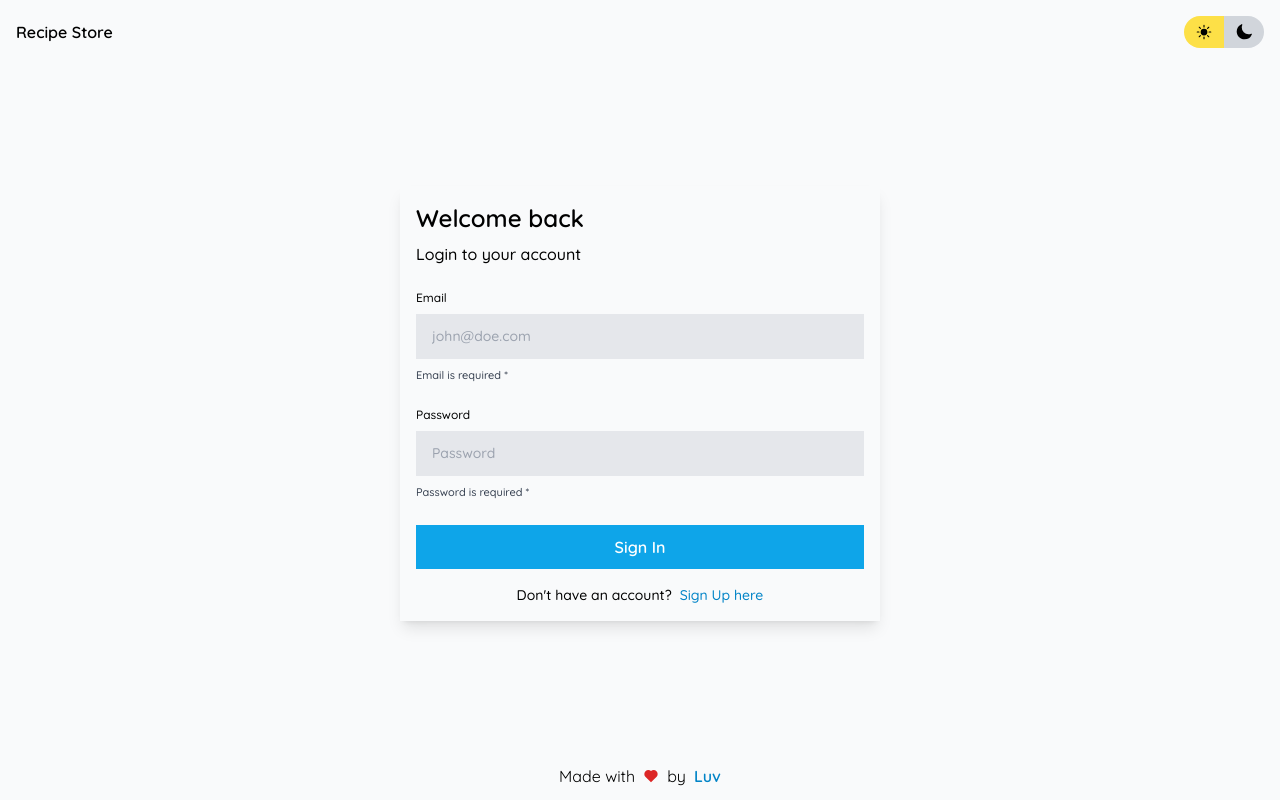
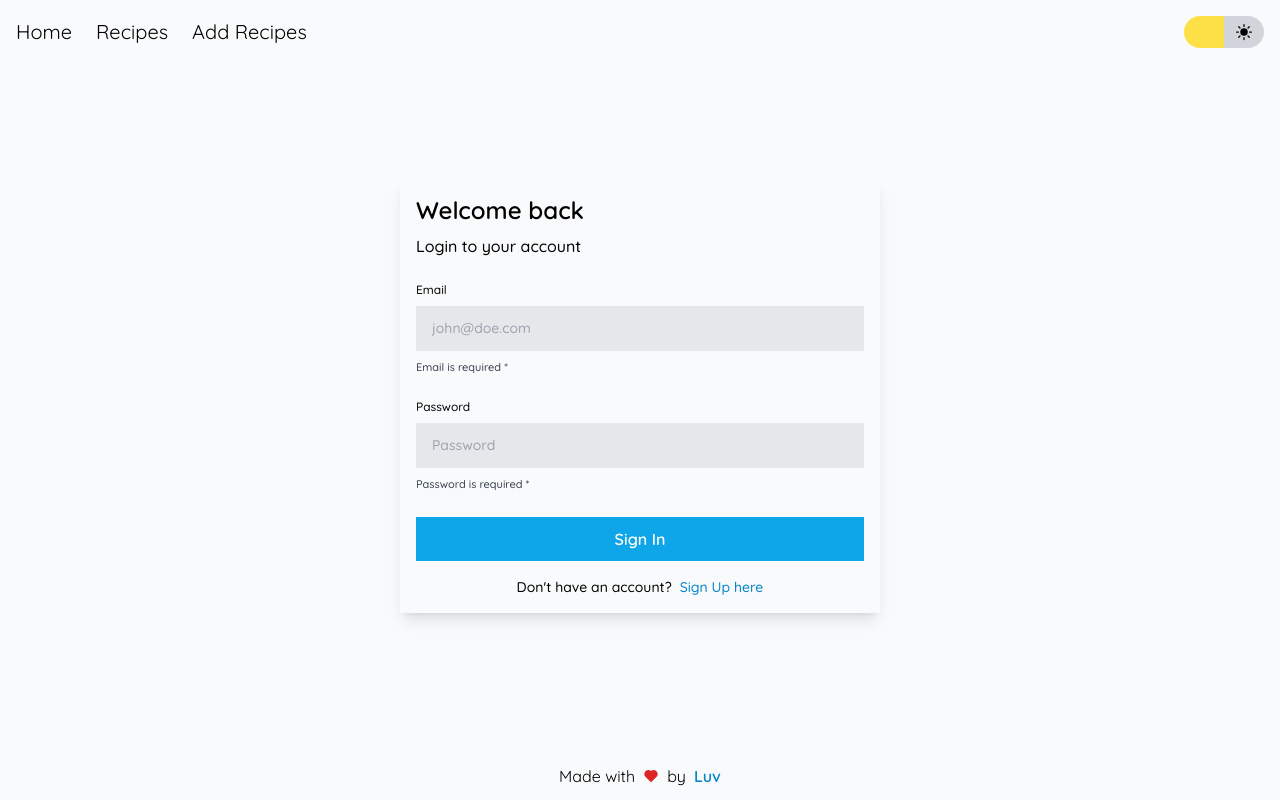
Before and after one commit to pandacover/recipe-store, a Next.js app: page /users/signin in a window 1280 px wide. Built offline with nearby package versions, Linux system fonts and the light colour scheme; no server answers.

Commit message:
updated UI

```diff
--- /dev/null
+++ b/components/UI/active-link/index.tsx
@@ -0,0 +1,21 @@
+import Link from "next/link";
+import { useRouter } from "next/router";
+
+type LinkProps = {
+	children: React.ReactNode;
+	href: string;
+};
+
+export default function ActiveLink({ children, href }: LinkProps) {
+	const Router = useRouter();
+	return (
+		<Link
+			href={href}
+			className={`${
+				Router.asPath === href ? "text-sky-500 dark:text-sky-700" : ""
+			}`}
+		>
+			{children}
+		</Link>
+	);
+}
--- a/components/UI/index.ts
+++ b/components/UI/index.ts
@@ -1,2 +1,3 @@
 export { default as Layout } from "./layout";
 export { default as Spinner } from "./spinner";
+export { default as ActiveLink } from "./active-link";
--- a/components/UI/layout/index.tsx
+++ b/components/UI/layout/index.tsx
@@ -14,8 +14,8 @@ type componentProps = {
 export default function Layout({ children }: componentProps) {
 	return (
 		<SessionProvider>
-			<div className='max-w-[1368px] w-screen min-h-screen mx-auto relative pb-12 flex flex-col dark:bg-black1 dark:text-gray-200'>
-				<header className='basis-[4rem] flex items-center px-4'>
+			<div className='max-w-[1368px] w-screen min-h-screen mx-auto relative flex flex-col pb-16 dark:bg-black1 dark:text-gray-200'>
+				<header className='basis-[4rem] px-4 flex items-center'>
 					<Navbar />
 				</header>
 				<main className='w-full relative flex-auto'>{children}</main>
--- a/components/UI/layout/navbar.tsx
+++ b/components/UI/layout/navbar.tsx
@@ -1,7 +1,7 @@
-import Link from "next/link";
 import { useState, useEffect } from "react";
 import { HiSun, HiMoon } from "react-icons/hi2";
 import { useSessionContext } from "../../../lib/session.context";
+import ActiveLink from "../active-link";
 
 export default function Navbar() {
 	const { session } = useSessionContext();
@@ -10,6 +10,12 @@ export default function Navbar() {
 	const onToggleTheme = (
 		e: React.MouseEvent<HTMLButtonElement, MouseEvent>
 	) => {
+		const themeButton = document.querySelector<HTMLElement>(".theme-button");
+		if (!themeButton) return;
+
+		themeButton.style.animation = "none";
+		setTimeout(() => (themeButton.style.animation = ""), 10);
+
 		setDarkTheme(!darkTheme);
 		document.body.classList.toggle("dark");
 		localStorage.theme = darkTheme ? "light" : "dark";
@@ -24,27 +30,27 @@ export default function Navbar() {
 	}, []);
 	return (
 		<>
-			<div className='flex-1 flex items-center gap-2 font-semibold'>
-				<Link href='/recipes'>
-					{(session && session.user.email?.split("@")[0]) || "Recipe Store"}
-				</Link>
-			</div>
-			<nav className='flex-[2] flex items-center justify-end select-none'>
+			<nav className='flex-[2] h-full flex items-center gap-6 text-[2.5vmin]'>
+				<ActiveLink href='/'>Home</ActiveLink>
+				<ActiveLink href='/recipes'>Recipes</ActiveLink>
+				<ActiveLink href='/recipes/create'>Add Recipes</ActiveLink>
+			</nav>
+			<div className='flex-1 h-full flex items-center justify-end select-none'>
 				<div className='w-20 h-8 relative bg-transparent'>
 					<button
-						className='w-full h-full text-lg flex relative z-20 dark:text-white transition-colors duration-700'
+						className='w-full h-full text-lg flex relative z-10 dark:text-white transition-colors duration-700'
 						onClick={onToggleTheme}
 					>
-						<div className='flex-1 h-full flex items-center justify-center bg-transparent dark:bg-gray-700 rounded-l-2xl transition-all duration-500'>
+						<div className='flex-1 h-full flex items-center justify-center bg-gray-50 dark:bg-gray-700 rounded-l-2xl transition-colors duration-500'>
+							<HiMoon />
+						</div>
+						<div className='text-xl flex-1 h-full w-full flex items-center justify-center bg-gray-300 dark:bg-transparent rounded-r-2xl transition-colors duration-500'>
 							<HiSun />
 						</div>
-						<div className='flex-1 h-full w-full flex items-center justify-center bg-gray-300 dark:bg-transparent rounded-r-2xl transition-all duration-500'>
-							<HiMoon />
-						</div>
 					</button>
-					<div className='w-10 h-8 rounded-l-2xl z-10 bg-yellow-300 absolute top-0 left-0 dark:bg-purple-600 dark:rounded-l-none dark:rounded-r-2xl dark:translate-x-[100%] transition-[translate] translate-colors duration-500' />
+					<div className='w-10 h-8 rounded-l-2xl z-20 absolute top-0 left-0 bg-yellow-300 dark:bg-purple-700 theme-button' />
 				</div>
-			</nav>
+			</div>
 		</>
 	);
 }
--- a/pages/recipes/[id].tsx
+++ b/pages/recipes/[id].tsx
@@ -8,7 +8,7 @@ const RecipePage: NextPage<{ recipe: Recipe }> = ({ recipe }) => {
 			<Head>
 				<title>{`Recipe Store | ${recipe.name}`}</title>
 				<meta name='description' content={recipe.content} />
-				<meta http-equiv='Content-Type' content='text/html;charset=UTF-8' />
+				<meta httpEquiv='Content-Type' content='text/html;charset=UTF-8' />
 			</Head>
 			<div className='text-2xl font-bold text-sky-600 mb-2'>{recipe.name}</div>
 			<div className='flex gap-2 mb-6'>
--- a/pages/recipes/create.tsx
+++ b/pages/recipes/create.tsx
@@ -49,7 +49,7 @@ const CreatePage: NextPage = () => {
 					name='description'
 					content={`Create the recipe for Recipe Store.`}
 				/>
-				<meta http-equiv='Content-Type' content='text/html;charset=UTF-8' />
+				<meta httpEquiv='Content-Type' content='text/html;charset=UTF-8' />
 			</Head>
 			<div className='flex h-11 mb-4 items-center justify-center font-semibold text-2xl'>
 				🍚 Note your recipe down 🍳
--- a/pages/recipes/index.tsx
+++ b/pages/recipes/index.tsx
@@ -5,6 +5,7 @@ import type { NextPage } from "next";
 import { MdOutlineClose } from "react-icons/md";
 import { getRecipes } from "../../lib/supabase";
 import { useSessionContext } from "../../lib/session.context";
+import Image from "next/image";
 
 const RecipesPage: NextPage<{ recipes: Recipe[] }> = ({ recipes }) => {
 	const { session } = useSessionContext();
@@ -32,41 +33,43 @@ const RecipesPage: NextPage<{ recipes: Recipe[] }> = ({ recipes }) => {
 						name='description'
 						content='All the recipes for Recipe Store.'
 					/>
-					<meta http-equiv='Content-Type' content='text/html;charset=UTF-8' />
+					<meta httpEquiv='Content-Type' content='text/html;charset=UTF-8' />
 				</Head>
 
-				<div className='flex flex-col h-full px-4'>
+				<div className='grid grid-cols-1 md:grid-cols-3 lg:grid-cols-4 h-full px-4 gap-4'>
 					{recipes &&
 						recipes.map(({ name, id, created_at, author }) => (
-							<div
-								key={id}
-								className='grid grid-cols-4 gap-2 py-4 border-b border-b-300 dark:border-black6 last-of-type:border-transparent dark:last-of-type:border-transparent'
-							>
-								<div className='col-span-2 text-ellipsis whitespace-nowrap overflow-hidden font-medium text-sky-500 dark:text-sky-700'>
 							<Link
 								href={`/recipes/${id}`}
-										className='hover:underline'
+								key={id}
+								className='relative aspect-square block shadow-lg shadow-gray-300 dark:shadow-black'
+							>
+								<div className='absolute left-0 top-0 w-full h-full z-10'>
+									<Image
+										src='/assets/recipe-fallback.svg'
+										alt='Recipe Image'
+										className='px-2'
+										fill={true}
+									/>
+								</div>
+								<div className='relative z-20 p-2 bg-gray-100/70 dark:bg-black2/50 backdrop-blur w-full h-full flex flex-col justify-end gap-2'>
+									<div
+										className='mb-auto text-3xl font-bold block text-ellipsis whitespace-nowrap overflow-hidden'
 										title={name}
 									>
 										{name}
-									</Link>
 									</div>
-								<div
-									className='col-span-1 overflow-hidden text-ellipsis whitespace-nowrap'
-									title={author}
-								>
-									{author}
+									<div className='capitalize font-medium' title={author}>
+										Chef {author}
 									</div>
-								<div
-									className='col-spab-1 overflow-hidden text-ellipsis whitespace-nowrap'
-									title={created_at}
-								>
+									<div className='text-sm' title={created_at}>
 										{new Date(created_at).toLocaleDateString(
 											"en-US",
 											dateOptions
 										)}
 									</div>
 								</div>
+							</Link>
 						))}
 				</div>
 			</div>
--- a/pages/users/signin.tsx
+++ b/pages/users/signin.tsx
@@ -33,7 +33,7 @@ const SignInPage: NextPage = () => {
 					name='description'
 					content='Login existing user for Recipe Store.'
 				/>
-				<meta http-equiv='Content-Type' content='text/html;charset=UTF-8' />
+				<meta httpEquiv='Content-Type' content='text/html;charset=UTF-8' />
 			</Head>
 			<div className='form-group'>
 				<div className='text-2xl font-semibold'>Welcome back</div>
--- a/pages/users/signup.tsx
+++ b/pages/users/signup.tsx
@@ -33,7 +33,7 @@ const SignUpPage: NextPage = () => {
 					name='description'
 					content='Create a new user for Recipe Store.'
 				/>
-				<meta http-equiv='Content-Type' content='text/html;charset=UTF-8' />
+				<meta httpEquiv='Content-Type' content='text/html;charset=UTF-8' />
 			</Head>
 			<div className='form-group'>
 				<div className='text-3xl font-semibold'>Get started</div>
--- a/styles/globals.css
+++ b/styles/globals.css
@@ -86,4 +86,33 @@
 	.tags {
 		@apply px-5 rounded-xl py-1 text-sm bg-black text-white flex items-center justify-center relative after:block after:w-1 after:h-1 after:rounded-full after:bg-white after:absolute after:left-2;
 	}
+
+	.theme-button {
+		/* z-index: 100; */
+		animation-duration: 500ms;
+		animation-direction: reverse;
+		animation-fill-mode: forwards;
+		animation-name: bridgeTransition;
+		animation-timing-function: cubic-bezier(0.4, 0, 0.2, 1);
+	}
+
+	.dark .theme-button {
+		animation-direction: normal;
+	}
 }
+
+@keyframes bridgeTransition {
+	0% {
+		border-radius: 1rem 0 0 1rem;
+		transform: translateX(0%);
+	}
+
+	50% {
+		border-radius: 1rem 1rem 1rem 1rem;
+	}
+
+	100% {
+		border-radius: 0 1rem 1rem 0;
+		transform: translateX(100%);
+	}
+}
```
Also changed, not shown: pages/users/assets/auth-recipe-logo.svg (deleted), public/assets/recipe-fallback.svg (added). Lines whose indentation alone changed are shown as unchanged.
